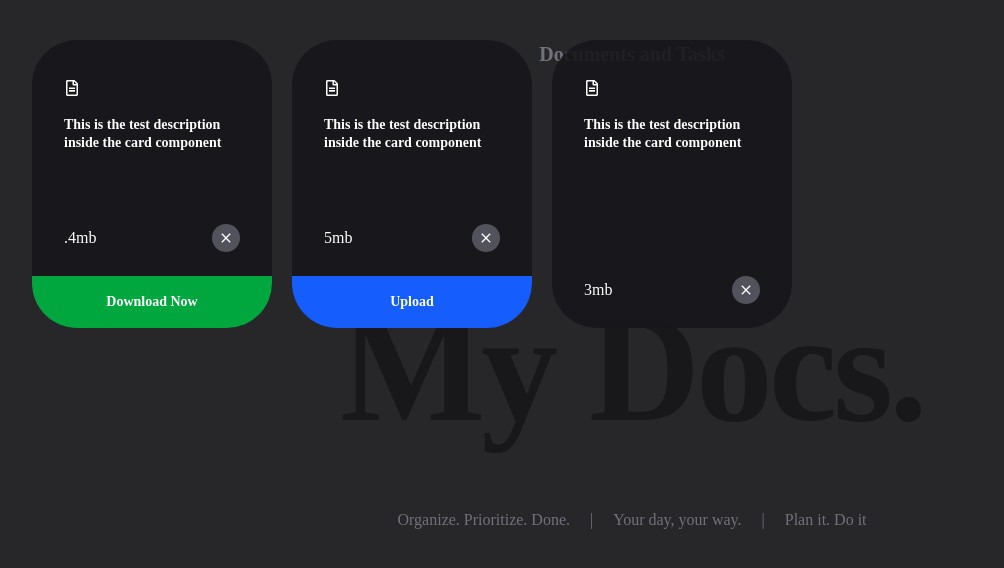
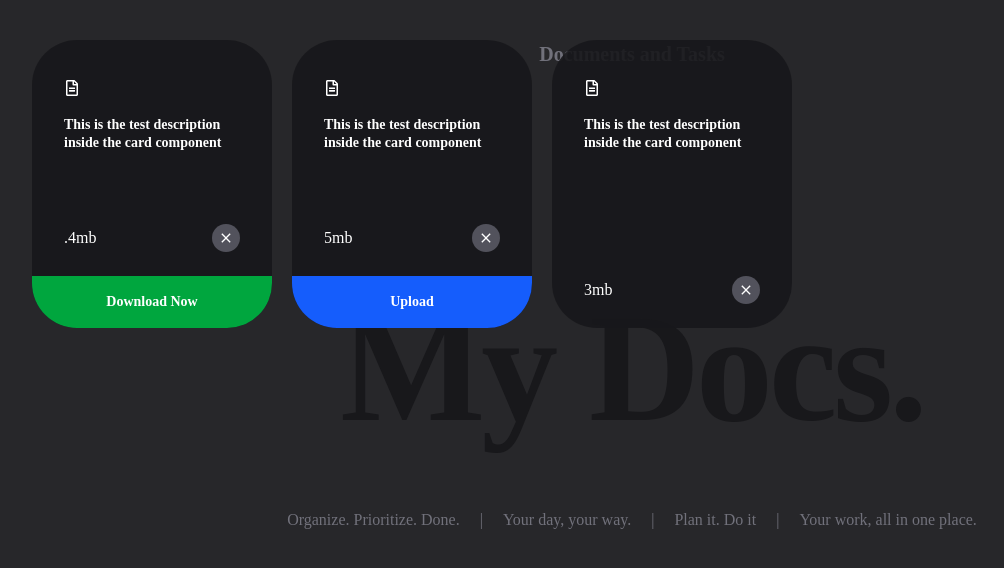
Before and after one commit to muazimmaqbool/mydocs, a React (Vite) app: page / in a window 1280 px wide. Shown: the top 568 px of the page, without its empty margins (8-1012 px from the left). Built offline with nearby package versions, Linux system fonts and the light colour scheme.

Commit message:
new subtitle

```diff
--- a/src/Components/Background.jsx
+++ b/src/Components/Background.jsx
@@ -22,14 +22,16 @@ const Background = () => {
       <h4>
       Organize. Prioritize. Done.
       </h4>
-      <h4>|</h4>
+      <p>|</p>
       <h4>
       Your day, your way.
       </h4>
-      <h4>|</h4>
+      <p>|</p>
       <h4>
       Plan it. Do it
       </h4>
+      <p>|</p>
+      <h4>Your work, all in one place.</h4>
       </div>
 
     </div>
```
